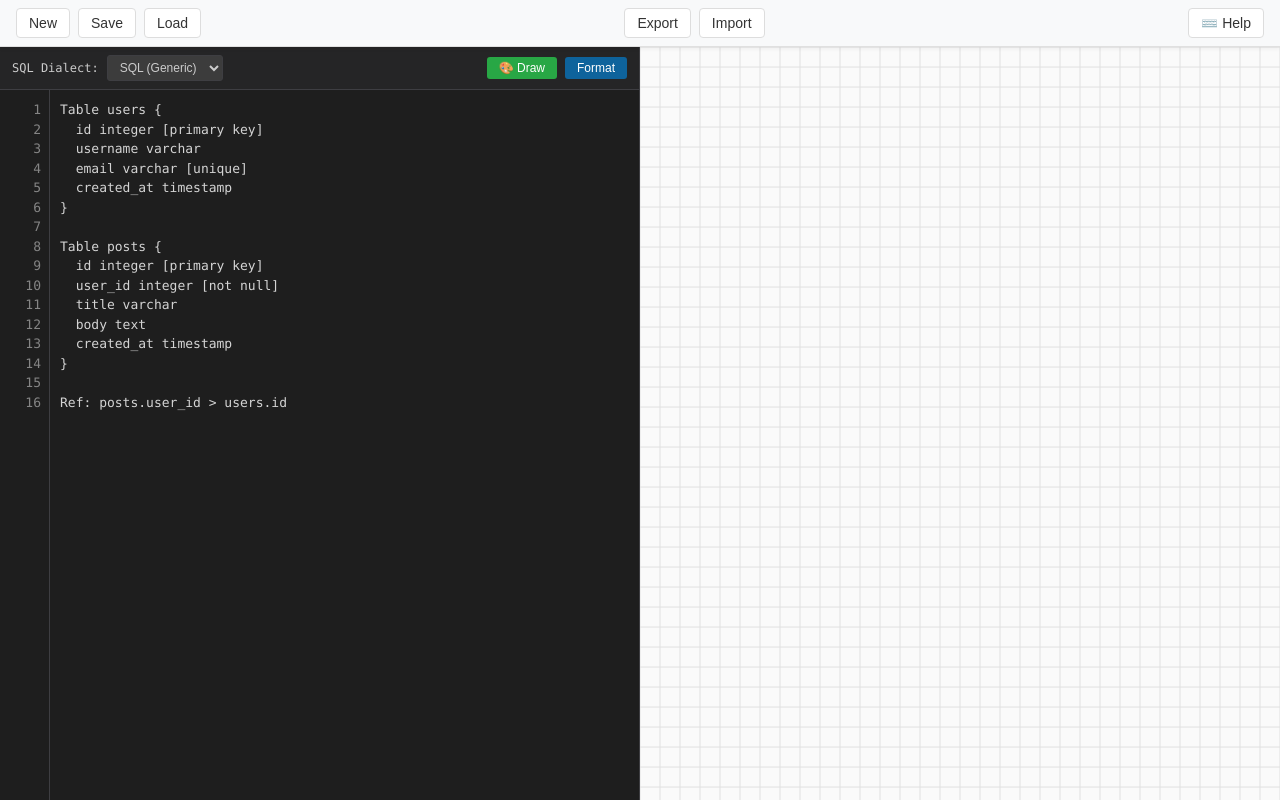
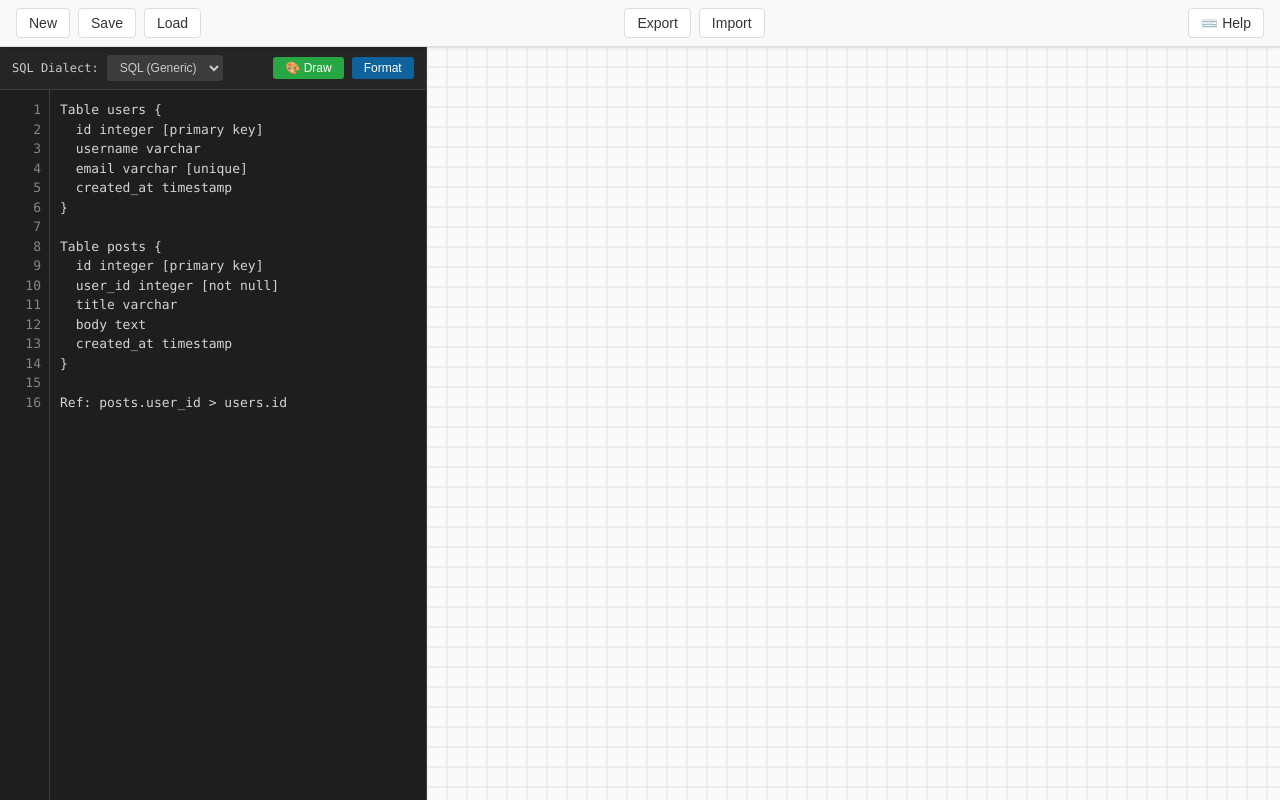
Before and after one commit to tudang88/mydbdiagram.io, a React (Vite) app: page / in a window 1280 px wide. Built offline with nearby package versions, Linux system fonts and the light colour scheme.

Commit message:
change editor pane width from 50% to 30%

```diff
--- a/src/client/App.css
+++ b/src/client/App.css
@@ -14,8 +14,8 @@
 }
 
 .app-editor-panel {
-  width: 50%;
-  min-width: 400px;
+  width: 33.333%;
+  min-width: 300px;
   border-right: 1px solid #3e3e42;
   display: flex;
   flex-direction: column;
```
